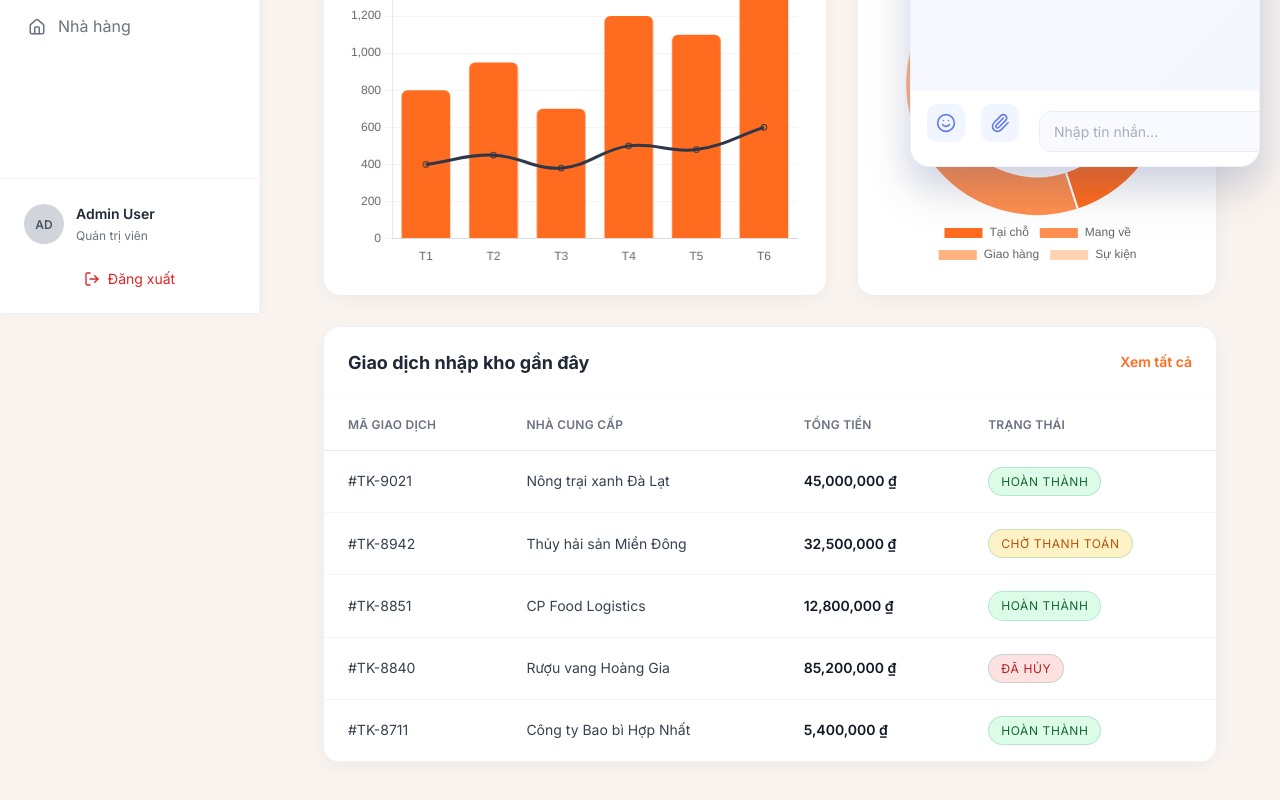
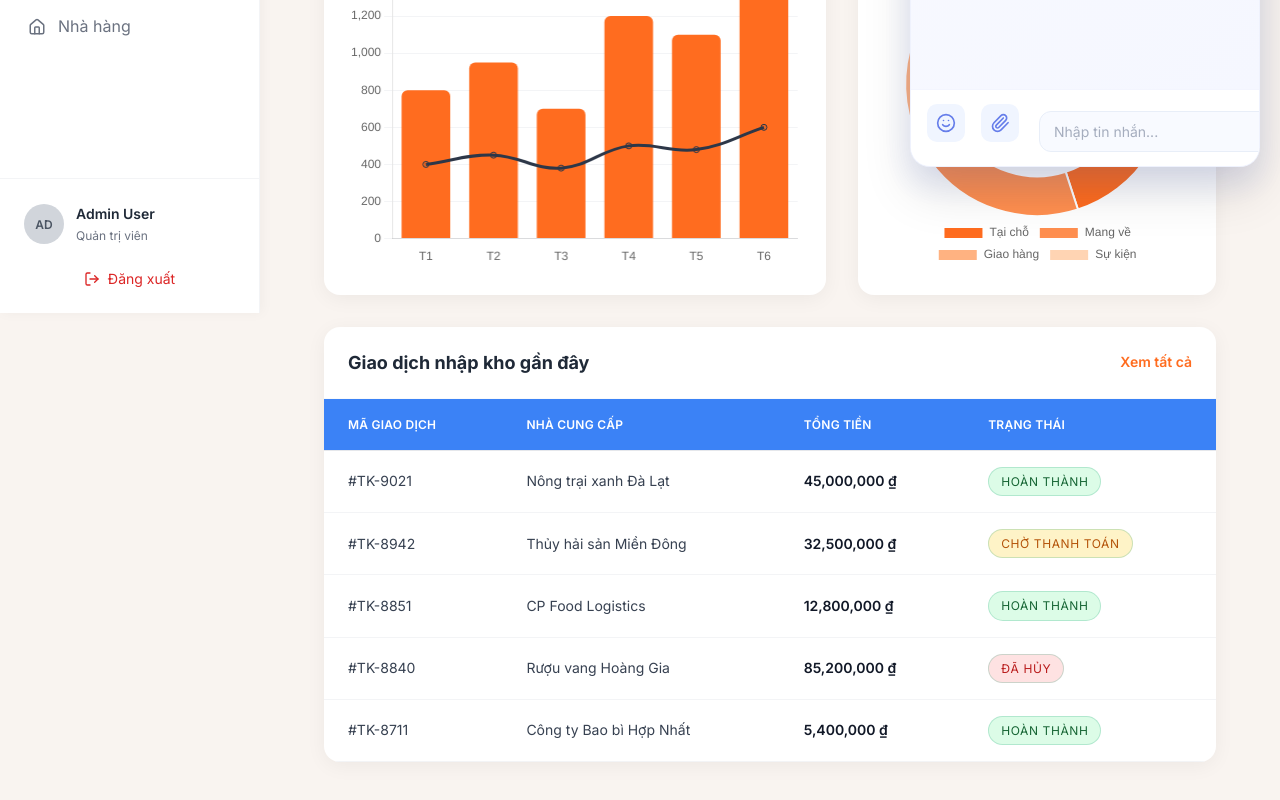
Before and after one commit to daukhachuy/SRC_SMAS_CLIENT, a React (Create React App) app in the folder frontend/: page /admin/staff in a window 1280 px wide. Shown: the part 513-1313 px from the top of the page. Built offline with nearby package versions, Linux system fonts and the light colour scheme.

Commit message:
style: update admin table header colors for improved visibility

```diff
--- a/frontend/src/styles/AdminDashboard.css
+++ b/frontend/src/styles/AdminDashboard.css
@@ -335,15 +335,15 @@ body {
   border-collapse: collapse;
 }
 
-/* Header bảng: nền trắng, chữ xám (giống RE cương ADMIN) */
+/* Header bảng: nền xanh, chữ trắng */
 .admin-table thead {
-  background: #ffffff !important;
+  background: #3B82F6;
   border-bottom: 1px solid #e5e7eb;
 }
 
 .admin-table thead th {
-  background: #ffffff !important;
-  color: #6b7280 !important;
+  background: #3B82F6;
+  color: #ffffff;
   padding: 1rem 1.5rem;
   font-size: 0.75rem;
   font-weight: 600;
```
